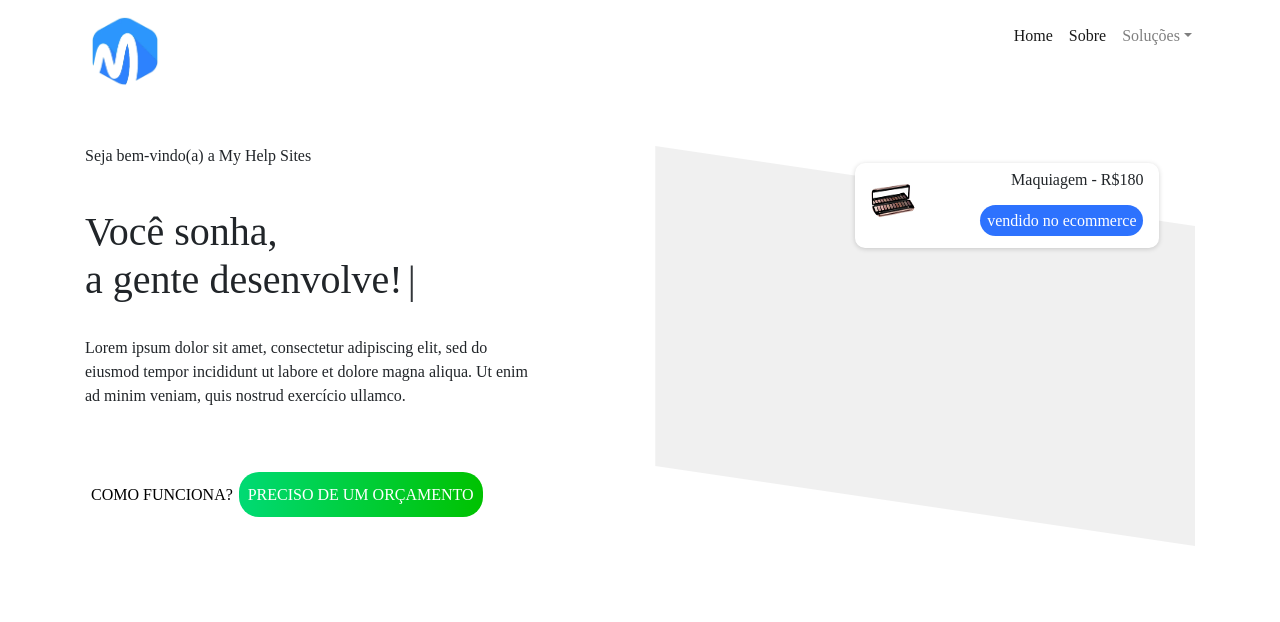
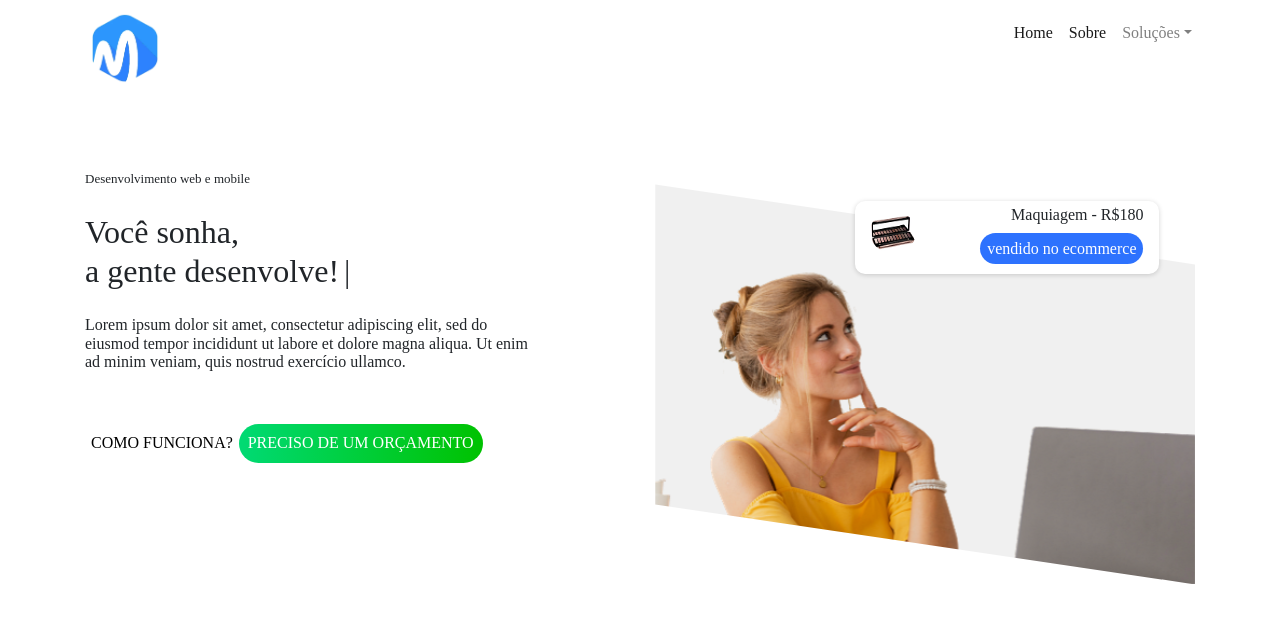
Before and after one commit to myhelpsites-com/newsite, a Next.js app: page / in a window 1280 px wide. Shown: the top 622 px of the page. Built offline with nearby package versions, Linux system fonts and the light colour scheme.

Commit message:
tranformando site antigo 3

```diff
--- a/components/style.css
+++ b/components/style.css
@@ -100,7 +100,7 @@ header .btnW {
 .banner {
     height: 100vh;
     width: 100%;
-    padding-top: 7.5%;
+    padding-top: 10.5%;
     /* background-colorgba(255, 255, 255, 0.908)08) */
 }
 
@@ -117,8 +117,8 @@ h1, h2, h3, h4, h5, h6 {
     width: 85%;
     background-color: rgb(190, 190, 190);
     clip-path: polygon(0 0, 100% 40%, 100% 29%, 100% 100%, 100% 100%, 100% 100%, 0% 80%, 0 0);
-    animation: forma 1s 1s both;
-    -webkit-animation-fill-mode: forma 1s 1s both;
+    animation: forma 2s 0s both;
+    -webkit-animation-fill-mode: forma 2s 0s both;
     float: right;
     z-index: 999999
 }
@@ -377,12 +377,9 @@ a:hover {
 }
 
 .image {
-    /* background-image: url('assets/img/3148420.webp'); */
     width: 100%;
     height: 400px;
-    background-size: cover;
-    background-position-y: -500%;
-    background-repeat: no-repeat;
+
     animation: sobe 1.5s 0s both;
     z-index: 999999
 }
@@ -395,10 +392,12 @@ a:hover {
 
 @keyframes sobe {
     from {
-        background-position-y: -500%;
+        opacity:0;
+        transform: translate(0px, 350px);
     }
     to {
-        background-position-y: 80%;
+        opacity:1;
+        transform: translate(0px, 0px);
     }
 }
 
@@ -559,6 +558,11 @@ a:hover {
 
 .pT10 {
     padding-top: 10vh
+}
+
+.textoPeq{
+    font-size: small;
+    font-family: 'Comfortaa','cursive';
 }
 
 .flex {
--- a/pages/header.js
+++ b/pages/header.js
@@ -1,5 +1,6 @@
 import Image from 'next/image'
 import Link from 'next/link';
+
 
 function header (){
     return(
--- a/pages/index.js
+++ b/pages/index.js
@@ -3,31 +3,31 @@ import Header from './header'
 import Image from 'next/image'
 
 
-
 function IndexPage() {
     return (
         <>
+            <html>
                 <Head>
                     <title>My page title</title>
 
-                <meta name="Description" content="Enter your description here"/>
+                    <meta name="Description" content="Enter your description here" />
                     <meta property="og:title" content="My page title" key="title" />
                     <link rel="stylesheet" href="https://cdnjs.cloudflare.com/ajax/libs/twitter-bootstrap/4.5.2/css/bootstrap.min.css"></link>
                     <link rel="stylesheet" href="https://cdnjs.cloudflare.com/ajax/libs/font-awesome/5.15.0/css/all.min.css"></link>
                     <meta property="og:title" content="My new title" key="title" />
                 </Head>
-          <Header/>
+                <Header />
 
                 <div class="banner">
                     <div class="container">
                         <div class="row flex-column-reverse flex-md-row">
                             <div class="col-md-5">
-                        <br/>
-                        <br/>
-                        <p class="Fadeleft banner1">Seja bem-vindo(a) a My Help Sites</p>
-                        <br/>
-                        <h1 id="text" data-nome="text" class="titulo-principal banner1">Você sonha, <br/> a gente desenvolve!</h1>
-                        <br/>
+                                <br />
+                                <br />
+                                <h1 class="Fadeleft banner1 textoPeq">Desenvolvimento web e mobile</h1>
+                                <br />
+                                <h2 id="text" data-nome="text" class="titulo-principal banner1">Você sonha, <br /> a gente desenvolve!</h2>
+                                <br />
                                 <p class="FadeTop banner1">
                                     Lorem ipsum dolor sit amet,
                                     consectetur adipiscing elit,
@@ -36,15 +36,15 @@ function IndexPage() {
                                     Ut enim ad minim veniam, quis nostrud
                                     exercício ullamco.
                         </p>
-                        <br/>
-                        <br/>
+                                <br />
+                                <br />
                                 <button class="btnW Fadeleft3 banner1">
                                     <a href="" title="Como funciona?">
                                         COMO FUNCIONA?
                             </a>
                                 </button>
                                 <button class="btnB FadeRight banner1">
-                            <a href="orcamento.php" title="Preciso de um orçamento">
+                                    <a title="Preciso de um orçamento">
                                         PRECISO DE UM ORÇAMENTO
                             </a>
                                 </button>
@@ -63,8 +63,14 @@ function IndexPage() {
                                         </div>
                                     </div>
                                     <div class="retangulo distorce banner1">
-                                <div class="image">
-                                </div>
+                                          <Image
+                                                alt="Mountains"
+                                                src="/sonho.webp"
+                                                layout="fill"
+                                                objectFit="cover"
+                                                quality={100}
+                                            class='image'/>
+
                                     </div>
                                 </div>
                             </div>
@@ -79,6 +85,7 @@ function IndexPage() {
                 <script src="https://cdnjs.cloudflare.com/ajax/libs/jquery/3.5.1/jquery.slim.min.js"></script>
                 <script src="https://cdnjs.cloudflare.com/ajax/libs/popper.js/1.16.1/umd/popper.min.js"></script>
                 <script src="https://cdnjs.cloudflare.com/ajax/libs/twitter-bootstrap/4.5.2/js/bootstrap.min.js"></script>
+            </html>
         </>
     )
 }
```
Also changed, not shown: public/sonho.webp (added). Lines whose indentation alone changed are shown as unchanged.
